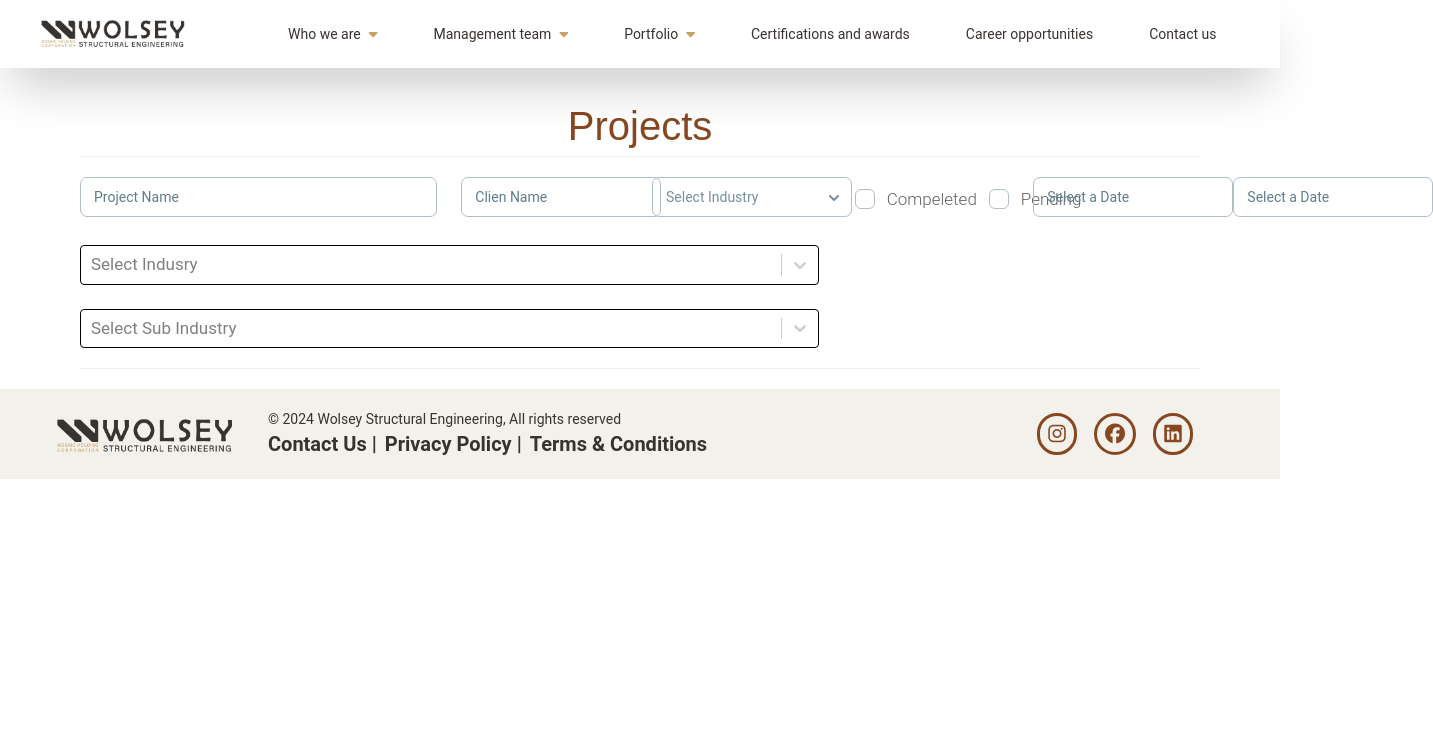
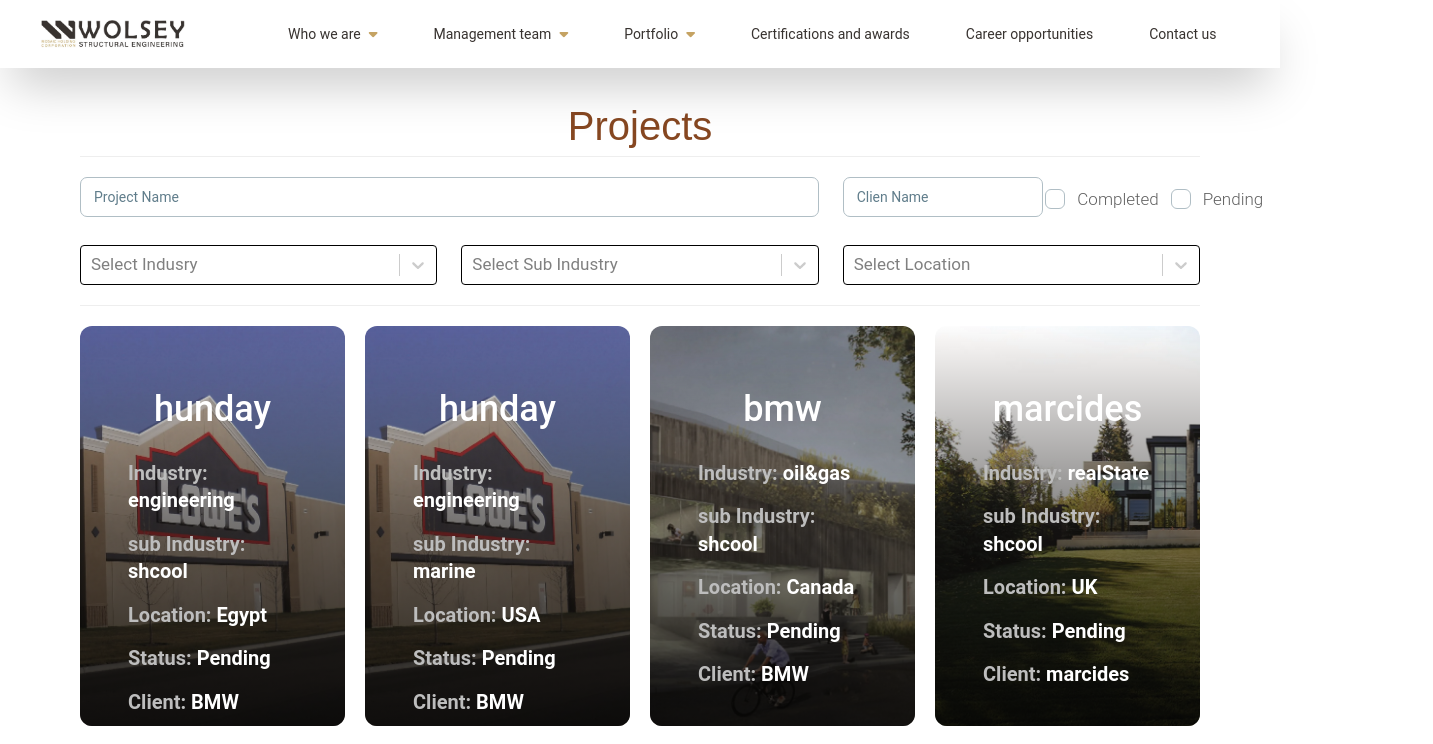
Before and after one commit to MinaNagy99/Wolsey-website, a React (Vite) app: page / in a window 1280 px wide. Shown: the top 744 px of the page, 1433 px wide, since content can reach past the window. Built offline with nearby package versions, Linux system fonts and the light colour scheme.

Commit message:
add project page with filtration

```diff
--- a/src/components/ProjectsPage/Filteration/Filtertation.jsx
+++ b/src/components/ProjectsPage/Filteration/Filtertation.jsx
@@ -1,68 +1,28 @@
-import React, { useContext, useEffect, useState } from "react";
-import {
-  Drawer,
-  Button,
-  Typography,
-  IconButton,
-  Input,
-  Select,
-  Option,
-} from "@material-tailwind/react";
+import React, { useContext, useEffect } from "react";
+import { Input } from "@material-tailwind/react";
+import { Checkbox } from "@material-tailwind/react";
+import SelectIndustry from "./Select/SelectIndustry";
+import SelectSubIndustry from "./Select/SelectSubIndustry";
+import SelectLocation from "./Select/SelectLocation";
 import { projectContext } from "../../../context/ProjectsContext";
+
 export function Filteration() {
-  const [open, setOpen] = React.useState(false);
-  const openDrawer = () => setOpen(true);
-  const closeDrawer = () => setOpen(false);
-  const [term, setTerm] = useState({
-    name: { text: "" },
-    client: { text: "" },
-    industry: { text: "" },
-    subIndustry: { text: "" },
-  });
   const {
     projects: originalProjects,
     projectFilter,
-    filteredProjects,
-    subIndustries,
+    term,
+
+    setTerm,
   } = useContext(projectContext);
 
   useEffect(() => {
     projectFilter(term);
   }, [term, originalProjects]);
   return (
-    <React.Fragment>
-      <Button onClick={openDrawer}>Open Drawer</Button>
-      <Drawer open={open} onClose={closeDrawer}>
-        <div className="flex items-center justify-between px-4 pb-2">
-          <Typography variant="h5" color="blue-gray">
-            Filter Projects{" "}
-          </Typography>
-          <IconButton variant="text" color="blue-gray" onClick={closeDrawer}>
-            <svg
-              xmlns="http://www.w3.org/2000/svg"
-              fill="none"
-              viewBox="0 0 24 24"
-              strokeWidth={2}
-              stroke="currentColor"
-              className="h-5 w-5"
-            >
-              <path
-                strokeLinecap="round"
-                strokeLinejoin="round"
-                d="M6 18L18 6M6 6l12 12"
-              />
-            </svg>
-          </IconButton>
-        </div>
-        <div className="mb-5 px-4">
-          <Typography variant="small" color="gray" className="font-normal ">
-            Narrow down your search to find the projects that match your needs.{" "}
-          </Typography>
-        </div>
-        <form className="flex flex-col gap-6 p-4">
-          <Typography variant="h6" color="blue-gray" className="-mb-3">
-            Project Name
-          </Typography>
+    <>
+      <div className="grid gap-6 grid-cols-6 my-5">
+        <div className="lg:col-span-4 col-span-3">
+          <div className=" m-auto ">
             <Input
               onChange={(e) => {
                 setTerm({
@@ -72,9 +32,9 @@
               }}
               label="Project Name"
             />
-          <Typography variant="h6" color="blue-gray" className="-mb-3">
-            Client Name
-          </Typography>
+          </div>
+        </div>
+        <div className="lg:col-span-1 col-span-3">
           <Input
             onChange={(e) => {
               setTerm({
@@ -84,46 +44,49 @@
             }}
             label="Clien Name"
           />
-          <Typography variant="h6" color="blue-gray" className="-mb-3">
-            Industry{" "}
-          </Typography>
-          <Select
-            onChange={(value) => {
+        </div>
+
+        <div className="lg:col-span-1 col-span-3 flex justify-start ">
+          <Checkbox
+            onChange={(e) => {
+              const value = "Completed";
               setTerm({
                 ...term,
-                industry: { text: value },
-                subIndustry: { text: "" },
+                status: {
+                  text: e.target.checked
+                    ? [...term.status.text, value]
+                    : term.status.text.filter((status) => status !== value),
+                },
               });
             }}
-            label="Select Industry"
-          >
-            <Option value="">Select Industry</Option>
-            <Option value="engineering">engineering</Option>
-            <Option value="oil&gas">oil&gas</Option>
-            <Option value="realState">realState</Option>
-            <Option value="education">education</Option>
-            <Option value="Structure">Structure</Option>
-          </Select>
-
-          {subIndustries && (
-            <Select
-              onChange={(value) => {
+            label="Completed"
+            value="Completed"
+          />
+          <Checkbox
+            label="Pending"
+            onChange={(e) => {
+              const value = "Pending";
               setTerm({
                 ...term,
-                  subIndustry: { text: value },
+                status: {
+                  text: e.target.checked
+                    ? [...term.status.text, value]
+                    : term.status.text.filter((status) => status !== value),
+                },
               });
             }}
-              label="Select Sub Industry"
-            >
-              {subIndustries.map((industry, index) => (
-                <Option key={index} value={industry}>
-                  {industry}
-                </Option>
-              ))}
-            </Select>
-          )}
-        </form>
-      </Drawer>
-    </React.Fragment>
+          />{" "}
+        </div>
+        <div className="lg:col-span-2 col-span-3">
+          <SelectIndustry />
+        </div>
+        <div className="lg:col-span-2 col-span-3">
+          <SelectSubIndustry />
+        </div>
+        <div className="lg:col-span-2 col-span-3">
+          <SelectLocation />
+        </div>
+      </div>{" "}
+    </>
   );
 }
--- /dev/null
+++ b/src/components/ProjectsPage/Filteration/Select/SelectLocation.jsx
@@ -0,0 +1,35 @@
+import React, { useContext, useEffect, useState } from "react";
+import Select from "react-select";
+import { projectContext } from "../../../../context/ProjectsContext";
+
+function SelectLocation() {
+  const { term, setTerm, locationOptions } = useContext(projectContext);
+
+  return (
+    <Select
+      styles={{
+        control: (baseStyles, state) => ({
+          ...baseStyles,
+          borderColor: state.isFocused ? "black" : "black",
+        }),
+      }}
+      isMulti
+      name="colors"
+      placeholder="Select Location"
+      onChange={(data) => {
+        const value = data.map((d) => d.value);
+        setTerm({
+          ...term,
+          location: { text: value },
+        });
+      }}
+      options={locationOptions}
+      className="basic-multi-select"
+      classNames={{
+        control: (state) => (state.isFocused ? "red" : "red"),
+      }}
+      classNamePrefix="select"
+    />
+  );
+}
+export default SelectLocation;
--- a/src/components/ProjectsPage/ProjectCard/ProjectCard.jsx
+++ b/src/components/ProjectsPage/ProjectCard/ProjectCard.jsx
@@ -7,11 +7,12 @@
 } from "@material-tailwind/react";
 
 export function ProjectCard({ project }) {
-  const { img, name, industry, subIndustry } = project;
+  const { img, name, industry, subIndustry, location, status, client } =
+    project;
   return (
     <Card
       shadow={false}
-      className="relative grid h-[40rem] w-full items-end justify-center overflow-hidden text-center"
+      className="relative grid h-[25rem] w-full items-end justify-center overflow-hidden text-center"
     >
       <CardHeader
         floated={false}
@@ -38,14 +39,16 @@
           <span className="font-semibold text-gray-400">sub Industry: </span>{" "}
           {subIndustry}
         </Typography>
-
-        <Avatar
-          size="xl"
-          variant="circular"
-          alt="tania andrew"
-          className="border-2 border-white"
-          src="https://images.unsplash.com/photo-1633332755192-727a05c4013d?ixlib=rb-1.2.1&ixid=MnwxMjA3fDB8MHxwaG90by1wYWdlfHx8fGVufDB8fHx8&auto=format&fit=crop&w=1480&q=80"
-        />
+        <Typography variant="h5" className="mb-4 text-white  text-start">
+          <span className="font-semibold text-gray-400">Location:</span>{" "}
+          {location}
+        </Typography>
+        <Typography variant="h5" className="mb-4 text-white  text-start">
+          <span className="font-semibold text-gray-400">Status:</span> {status}
+        </Typography>
+        <Typography variant="h5" className="mb-4 text-white  text-start">
+          <span className="font-semibold text-gray-400">Client:</span> {client}
+        </Typography>
       </CardBody>
     </Card>
   );
--- a/src/context/ProjectsContext.jsx
+++ b/src/context/ProjectsContext.jsx
@@ -5,12 +5,15 @@
 function ProjectsContextProvider({ children }) {
   const [projects, setProjects] = useState(projectsData);
   const [subIndustriesOptions, setSubIndustriesOptions] = useState();
+  const [locationOptions, setLocationOptions] = useState();
   const [industryOptions, setIndustryOptions] = useState();
   const [term, setTerm] = useState({
     name: { text: "" },
     client: { text: "" },
     industry: { text: [] },
-    subIndustry: { text: "" },
+    subIndustry: { text: [] },
+    location: { text: [] },
+    status: { text: "" },
   });
   const [filteredProjects, setFilteredProjects] = useState(projects);
   const selectSubIndustries = (industry) => {
@@ -30,37 +33,48 @@
         (item, index, self) =>
           index === self.findIndex((t) => t.value === item.value)
       );
+    const uniqueLocations = projects
+      .map((p) => ({ value: p.location, label: p.location }))
+      .filter(
+        (item, index, self) =>
+          index === self.findIndex((t) => t.value === item.value)
+      );
 
     setIndustryOptions(uniqueIndustries);
+    setLocationOptions(uniqueLocations);
   }, [projects]);
   const projectFilter = (terms) => {
-    if (terms.industry.text != "") {
+    if (terms.industry.text.length > 0) {
       selectSubIndustries(terms.industry.text);
     }
-    const industriesTerms = terms.industry.text;
     setFilteredProjects(
       projects
-        .filter((p) => p.name.includes(terms.name.text))
-        .filter((p) => p.client.includes(terms.client.text))
-        .filter((p) => industriesTerms.includes(p.industry))
-        .filter((p) => {
-          return true;
-        })
+        .filter((p) =>
+          p.name.toLowerCase().includes(terms.name.text.toLowerCase())
+        )
+        .filter((p) =>
+          p.client.toLowerCase().includes(terms.client.text.toLowerCase())
+        )
+        .filter(
+          (p) =>
+            terms.industry.text.length === 0 ||
+            terms.industry.text.includes(p.industry)
+        )
+        .filter(
+          (p) =>
+            terms.subIndustry.text.length === 0 ||
+            terms.subIndustry.text.includes(p.subIndustry)
+        )
+        .filter(
+          (p) =>
+            terms.location.text.length === 0 ||
+            terms.location.text.includes(p.location)
+        )
+        .filter(
+          (p) =>
+            terms.status.text === "" || p.status.includes(terms.status.text)
+        )
     );
-
-    const result = projects
-      .filter((p) => p.name.includes(terms.name.text))
-      .filter((p) => p.client.includes(terms.client.text));
-
-    // console.log(result);
-
-    const shared = [];
-    console.log(result);
-
-    // console.log(termsIndustry);
-    // console.log(allIndustry);
-
-    // console.log(allIndustry.filter((p) => termsIndustry.includes(p)));
   };
 
   return (
@@ -73,6 +87,7 @@
         subIndustriesOptions,
         term,
         setTerm,
+        locationOptions,
         industryOptions,
       }}
     >
--- a/src/context/data/ProjectsData.jsx
+++ b/src/context/data/ProjectsData.jsx
@@ -5,7 +5,17 @@
     industry: "engineering",
     subIndustry: "shcool",
     client: "BMW",
-    status: "pending",
+    status: "Pending",
+    location: "Egypt",
+  },
+  {
+    name: "hunday",
+    img: "/home/p1.webp",
+    industry: "engineering",
+    subIndustry: "marine",
+    client: "BMW",
+    status: "Pending",
+    location: "USA",
   },
   {
     name: "bmw",
@@ -13,7 +23,8 @@
     industry: "oil&gas",
     subIndustry: "shcool",
     client: "BMW",
-    status: "pending",
+    status: "Pending",
+    location: "Canada",
   },
   {
     name: "marcides",
@@ -21,7 +32,8 @@
     industry: "realState",
     subIndustry: "shcool",
     client: "marcides",
-    status: "pending",
+    status: "Pending",
+    location: "UK",
   },
   {
     name: "ferrary",
@@ -29,7 +41,8 @@
     industry: "education",
     subIndustry: "shcool",
     client: "ferrary",
-    status: "pending",
+    status: "Pending",
+    location: "UK",
   },
   {
     name: "lada",
@@ -37,7 +50,8 @@
     industry: "Structure",
     subIndustry: "shcool",
     client: "ferrary",
-    status: "pending",
+    status: "Pending",
+    location: "UK",
   },
   {
     name: "nissan",
@@ -45,7 +59,8 @@
     industry: "Structure",
     subIndustry: "shcool",
     client: "ferrary",
-    status: "pending",
+    status: "Pending",
+    location: "soudi",
   },
   {
     name: "lotus",
@@ -53,7 +68,8 @@
     industry: "education",
     subIndustry: "shcool",
     client: "ferrary",
-    status: "pending",
+    status: "Pending",
+    location: "USA",
   },
   {
     name: "lanos",
@@ -61,7 +77,8 @@
     industry: "Structure",
     subIndustry: "buildings",
     client: "ferrary",
-    status: "compeleted",
+    status: "Completed",
+    location: "UK",
   },
   {
     name: "ladaaa",
@@ -69,7 +86,8 @@
     industry: "realState",
     subIndustry: "villa",
     client: "ferrary",
-    status: "compeleted",
+    status: "Completed",
+    location: "UK",
   },
 ];
 
--- a/src/pages/ProjectsPage/ProjectPage.jsx
+++ b/src/pages/ProjectsPage/ProjectPage.jsx
@@ -7,13 +7,14 @@
 import MultiSelect from "../../components/ProjectsPage/Filteration/Select/Select";
 import SelectIndustry from "../../components/ProjectsPage/Filteration/Select/SelectIndustry";
 import SelectSubIndustry from "../../components/ProjectsPage/Filteration/Select/SelectSubIndustry";
+import SelectLocation from "../../components/ProjectsPage/Filteration/Select/SelectLocation";
+import { Filteration } from "../../components/ProjectsPage/Filteration/Filtertation";
 
 function ProjectPage() {
   const {
     projects: originalProjects,
     projectFilter,
     filteredProjects,
-    subIndustries,
     term,
     setTerm,
   } = useContext(projectContext);
@@ -23,95 +24,18 @@
   }, [term, originalProjects]);
   return (
     <>
-      <div className="mt-24 px-20">
+      <div className="mt-24 lg:px-20 px-8">
         <h1 className="text-mainBrown custom-text-xxl font-berlin text-center">
           Projects
         </h1>
         <hr />
-        <div className="grid gap-6 grid-cols-6 my-5">
-          <div className="col-span-2">
-            <div className=" m-auto ">
-              <Input
-                onChange={(e) => {
-                  setTerm({
-                    ...term,
-                    name: { text: e.target.value },
-                  });
-                }}
-                label="Project Name"
-              />
-            </div>
-          </div>
-          <div className="col-span-1 ">
-            <Input
-              onChange={(e) => {
-                setTerm({
-                  ...term,
-                  client: { text: e.target.value },
-                });
-              }}
-              label="Clien Name"
-            />
-          </div>
-          <div className="col-span-1">
-            <div className=" m-auto ">
-              <Select
-                onChange={(value) => {
-                  setTerm({
-                    ...term,
-                    industry: { text: value },
-                    subIndustry: { text: "" },
-                  });
-                }}
-                label="Select Industry"
-              >
-                <Option value="">Select Industry</Option>
-                <Option value="engineering">engineering</Option>
-                <Option value="oil&gas">oil&gas</Option>
-                <Option value="realState">realState</Option>
-                <Option value="education">education</Option>
-                <Option value="Structure">Structure</Option>
-              </Select>
-            </div>{" "}
-            {/* <div className=" m-auto ">
-              {subIndustries && (
-                <Select
-                  onChange={(value) => {
-                    setTerm({
-                      ...term,
-                      subIndustry: { text: value },
-                    });
-                  }}
-                  label="Select Sub Industry"
-                >
-                  {subIndustries.map((industry) => (
-                    <Option value={industry}>{industry}</Option>
-                  ))}
-                </Select>
-              )}
-            </div> */}
-          </div>
+        <Filteration />
 
-          <div className="col-span-1 flex justify-start ">
-            <Checkbox label="Compeleted" />
-            <Checkbox label="Pending" />{" "}
-          </div>
-          <div className="col-span-1 flex justify-start ">
-            <Date />
-            <Date />
-          </div>
-          <div className="col-span-4">
-            <SelectIndustry />
-          </div>
-          <div className="col-span-4">
-            <SelectSubIndustry />
-          </div>
-        </div>{" "}
         <hr />
         <div className="flex justify-center">
           <div className="space-x-8"></div>
         </div>
-        <div className="grid gap-5 grid-cols-4 mt-5">
+        <div className="grid gap-5 lg:grid-cols-4 md:grid-cols-2 grid-cols-1 mt-5">
           {filteredProjects.map((project, index) => {
             return (
               <React.Fragment key={index}>
```
Lines whose indentation alone changed are shown as unchanged.
